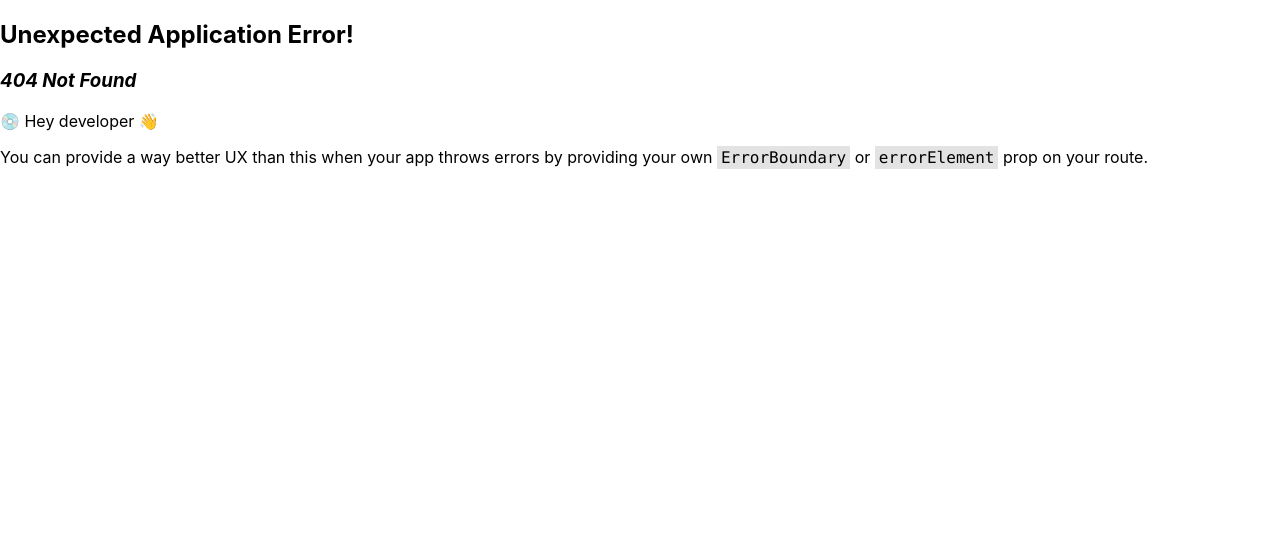
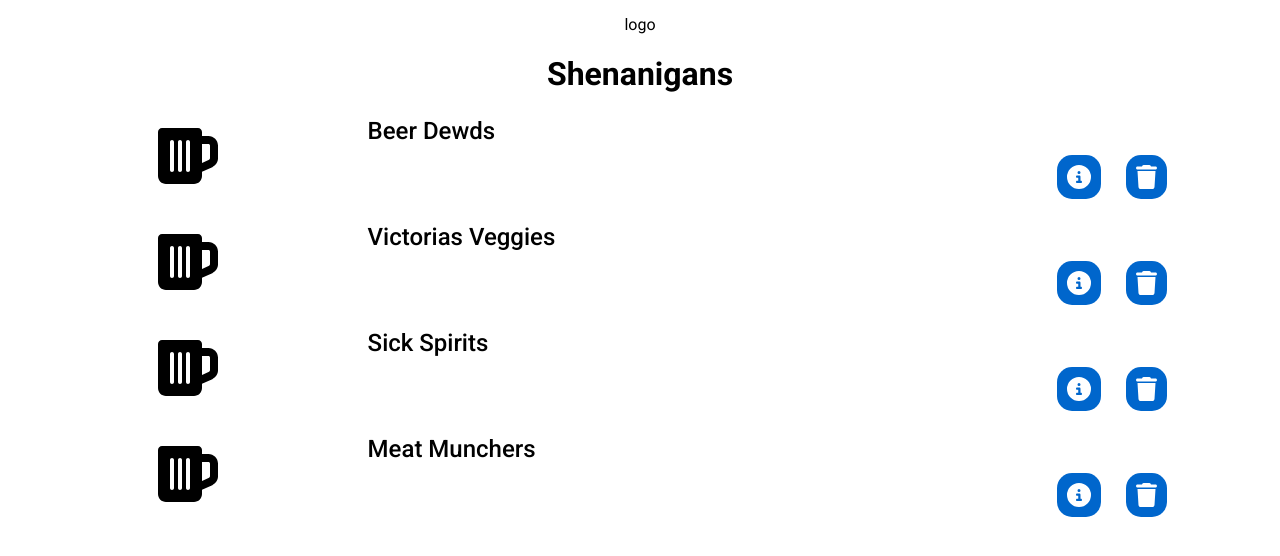
Before and after one commit to smudgy-g/kiosk-inventory-management, a React (Create React App) app in the folder client/: page /client in a window 1280 px wide. Before the commit this address had no page. Shown: the top 556 px of the page. Built offline with nearby package versions, Linux system fonts and the light colour scheme.

Commit message:
feat: supplier component styled

```diff
--- a/client/package.json
+++ b/client/package.json
@@ -3,6 +3,7 @@
   "version": "0.1.0",
   "private": true,
   "dependencies": {
+    "@fortawesome/fontawesome-free": "^6.4.0",
     "@testing-library/jest-dom": "^5.17.0",
     "@testing-library/react": "^13.4.0",
     "@testing-library/user-event": "^13.5.0",
--- a/client/public/index.html
+++ b/client/public/index.html
@@ -7,8 +7,12 @@
     <meta name="theme-color" content="#000000" />
     <meta
       name="description"
-      content="Web site created using create-react-app"
-    />
+      content="Web site created using create-react-app" />
+    <link rel="preconnect" href="https://fonts.googleapis.com" />
+    <link rel="preconnect" href="https://fonts.gstatic.com" crossorigin />
+    <link
+      href="https://fonts.googleapis.com/css2?family=Roboto:wght@400;500;700;900&display=swap"
+      rel="stylesheet" />
     <link rel="apple-touch-icon" href="%PUBLIC_URL%/logo192.png" />
     <!--
       manifest.json provides metadata used when your web app is installed on a
--- a/client/src/App.tsx
+++ b/client/src/App.tsx
@@ -1,19 +1,19 @@
 import React from 'react';
+import { BrowserRouter as Router, Routes, Route } from 'react-router-dom';
 import './App.css';
 import Login from './components/Login';
+import Product from './components/Product';
+import Client from './components/Client';
 
-
-
-function App () {
-
-
+function App() {
   return (
-    <div className='App'>
-      <header>pineapplelogo kiosk</header>
-      <main>
-        <Login />
-      </main>
-    </div>
+    <Router>
+      <Routes>
+        <Route path='/' element={<Login />} />
+        <Route path='/client' element={<Client />} />
+        <Route path='/supplier1' element={<Product />} />
+      </Routes>
+    </Router>
   );
 }
 
--- /dev/null
+++ b/client/src/components/Client.tsx
@@ -0,0 +1,19 @@
+import { Link } from 'react-router-dom';
+import SupplierComponent from './SupplierComponent';
+
+export default function Client() {
+  return (
+    <>
+      <header>
+        logo
+        <h1>Shenanigans</h1>
+      </header>
+      <main>
+        <SupplierComponent name='Beer Dewds' />
+        <SupplierComponent name='Victorias Veggies' />
+        <SupplierComponent name='Sick Spirits' />
+        <SupplierComponent name='Meat Munchers' />
+      </main>
+    </>
+  );
+}
--- a/client/src/components/Login.tsx
+++ b/client/src/components/Login.tsx
@@ -1,4 +1,4 @@
-import React, { useState } from "react";
+import React, { useState } from 'react';
 
 export default function Login() {
   const [email, setEmail] = useState('');
@@ -9,6 +9,7 @@ export default function Login() {
   }
 
   return (
+    <>
       <form onSubmit={handleSubmit}>
         <label>Email</label>
         <input
@@ -27,5 +28,6 @@ export default function Login() {
 
         <button className='login-btn'>Login</button>
       </form>
+    </>
   );
 }
--- /dev/null
+++ b/client/src/components/Product.tsx
@@ -0,0 +1,16 @@
+export default function Product() {
+  return (
+    <>
+      <h1>Im the product ordering page</h1>
+      <ul>
+        <li>Product 1</li>
+        <li>Product 2</li>
+        <li>Product 3</li>
+        <li>Product 4</li>
+        <li>Product 5</li>
+        <li>Product 6</li>
+        <li>Product 7</li>
+      </ul>
+    </>
+  );
+}
--- /dev/null
+++ b/client/src/components/SupplierComponent.tsx
@@ -0,0 +1,51 @@
+import { Link } from 'react-router-dom';
+// import { FontAwesomeIcon } from '@fortawesome/fontawesome-free';
+// import { faCircleInfo } from '@fortawesome/free-solid-svg-icons';
+
+import '../styles/supplierComponent.css';
+
+interface SupplierComponentProps {
+  name: String;
+}
+
+export default function SupplierComponent(props: SupplierComponentProps) {
+  return (
+    <div className='supplier-component-container'>
+      <div>
+        <svg
+          xmlns='http://www.w3.org/2000/svg'
+          height='4em'
+          viewBox='0 0 512 512'>
+          <path d='M32 64c0-17.7 14.3-32 32-32H352c17.7 0 32 14.3 32 32V96h51.2c42.4 0 76.8 34.4 76.8 76.8V274.9c0 30.4-17.9 57.9-45.6 70.2L384 381.7V416c0 35.3-28.7 64-64 64H96c-35.3 0-64-28.7-64-64V64zM384 311.6l56.4-25.1c4.6-2.1 7.6-6.6 7.6-11.7V172.8c0-7.1-5.7-12.8-12.8-12.8H384V311.6zM160 144c0-8.8-7.2-16-16-16s-16 7.2-16 16V368c0 8.8 7.2 16 16 16s16-7.2 16-16V144zm64 0c0-8.8-7.2-16-16-16s-16 7.2-16 16V368c0 8.8 7.2 16 16 16s16-7.2 16-16V144zm64 0c0-8.8-7.2-16-16-16s-16 7.2-16 16V368c0 8.8 7.2 16 16 16s16-7.2 16-16V144z' />
+        </svg>
+      </div>
+      <div className='supplier-details-wrapper'>
+        <div className='supplier-name'>{props.name}</div>
+        <div className='btn-wrapper'>
+          <div className='small-button'>
+            <svg
+              xmlns='http://www.w3.org/2000/svg'
+              height='1.5em'
+              viewBox='0 0 512 512'>
+              <path
+                d='M256 512A256 256 0 1 0 256 0a256 256 0 1 0 0 512zM216 336h24V272H216c-13.3 0-24-10.7-24-24s10.7-24 24-24h48c13.3 0 24 10.7 24 24v88h8c13.3 0 24 10.7 24 24s-10.7 24-24 24H216c-13.3 0-24-10.7-24-24s10.7-24 24-24zm40-208a32 32 0 1 1 0 64 32 32 0 1 1 0-64z'
+                fill='#fff'
+              />
+            </svg>
+          </div>
+          <div className='small-button'>
+            <svg
+              xmlns='http://www.w3.org/2000/svg'
+              height='1.5em'
+              viewBox='0 0 448 512'>
+              <path
+                d='M135.2 17.7L128 32H32C14.3 32 0 46.3 0 64S14.3 96 32 96H416c17.7 0 32-14.3 32-32s-14.3-32-32-32H320l-7.2-14.3C307.4 6.8 296.3 0 284.2 0H163.8c-12.1 0-23.2 6.8-28.6 17.7zM416 128H32L53.2 467c1.6 25.3 22.6 45 47.9 45H346.9c25.3 0 46.3-19.7 47.9-45L416 128z'
+                fill='#fff'
+              />
+            </svg>
+          </div>
+        </div>
+      </div>
+    </div>
+  );
+}
--- a/client/src/index.css
+++ b/client/src/index.css
@@ -1,13 +1,14 @@
+/* :root {
+
+} */
+
 body {
   margin: 0;
-  font-family: -apple-system, BlinkMacSystemFont, 'Segoe UI', 'Roboto', 'Oxygen',
-    'Ubuntu', 'Cantarell', 'Fira Sans', 'Droid Sans', 'Helvetica Neue',
-    sans-serif;
+  padding: 15px;
+  font-family: 'Roboto', sans-serif;
+  text-align: center;
+  box-sizing: border-box;
+
   -webkit-font-smoothing: antialiased;
   -moz-osx-font-smoothing: grayscale;
 }
-
-code {
-  font-family: source-code-pro, Menlo, Monaco, Consolas, 'Courier New',
-    monospace;
-}
--- a/client/src/index.tsx
+++ b/client/src/index.tsx
@@ -1,27 +1,17 @@
 import React from 'react';
 import ReactDOM from 'react-dom/client';
-import { createBrowserRouter, RouterProvider } from 'react-router-dom';
 import './index.css';
 import App from './App';
 import reportWebVitals from './reportWebVitals';
+import '@fortawesome/fontawesome-free/css/all.min.css';
 
 const root = ReactDOM.createRoot(
   document.getElementById('root') as HTMLElement
 );
-
-const router = createBrowserRouter([
-  {
-    path: '/',
-    element: <div>Ahoy</div>
-  }
-])
 root.render(
   <React.StrictMode>
-    <RouterProvider router={router} />
+    <App />
   </React.StrictMode>
 );
 
-// If you want to start measuring performance in your app, pass a function
-// to log results (for example: reportWebVitals(console.log))
-// or send to an analytics endpoint. Learn more: https://bit.ly/CRA-vitals
 reportWebVitals();
--- /dev/null
+++ b/client/src/styles/supplierComponent.css
@@ -0,0 +1,40 @@
+.supplier-component-container {
+  display: grid;
+  grid-template-columns: 3fr 7fr;
+  width: 90vw;
+  gap: 10px;
+  align-items: center;
+  margin-top: 1.5rem;
+}
+
+.supplier-icon {
+  width: 50px;
+}
+.supplier-details-wrapper {
+  display: flex;
+  flex-direction: column;
+  justify-content: space-between;
+  height: 100%;
+}
+.supplier-name {
+  text-align: left;
+  font-size: 24px;
+  font-weight: 500;
+  margin-bottom: 10px;
+}
+
+.btn-wrapper {
+  display: flex;
+  justify-content: flex-end;
+  gap: 25px;
+}
+
+.small-button {
+  display: flex;
+  justify-content: center;
+  align-items: center;
+  background-color: #0066CC;
+  padding: 10px;
+  border-radius: 15px;
+
+}
```
Also changed, not shown: client/.babelrc (added), 2 other files (tests, documents, lock files or other folders). Lines whose indentation alone changed are shown as unchanged.
